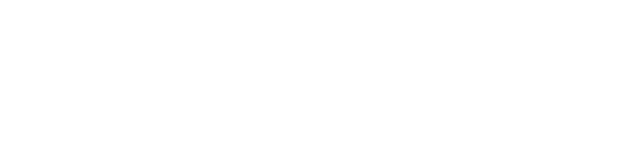
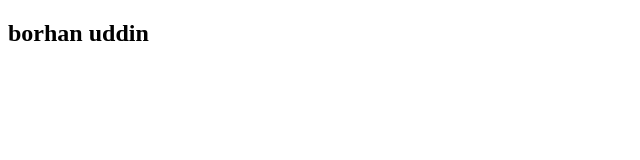
Before and after one commit to BorhanUddin10/my-first-github-repo, a plain HTML site: page index.html in a window 1280 px wide. Shown: the whole page, without its empty margins (0-640 px from the left). Drawn offline with Linux system fonts and the light colour scheme.

Commit message:
add my name

```diff
--- a/index.html
+++ b/index.html
@@ -4,6 +4,9 @@
     <meta charset="UTF-8">
     <meta name="viewport" content="width=device-width, initial-scale=1.0">
     <title>my firest ever github repo</title>
+    <h2>
+        borhan uddin
+    </h2>
 </head>
 <body>
 
```
